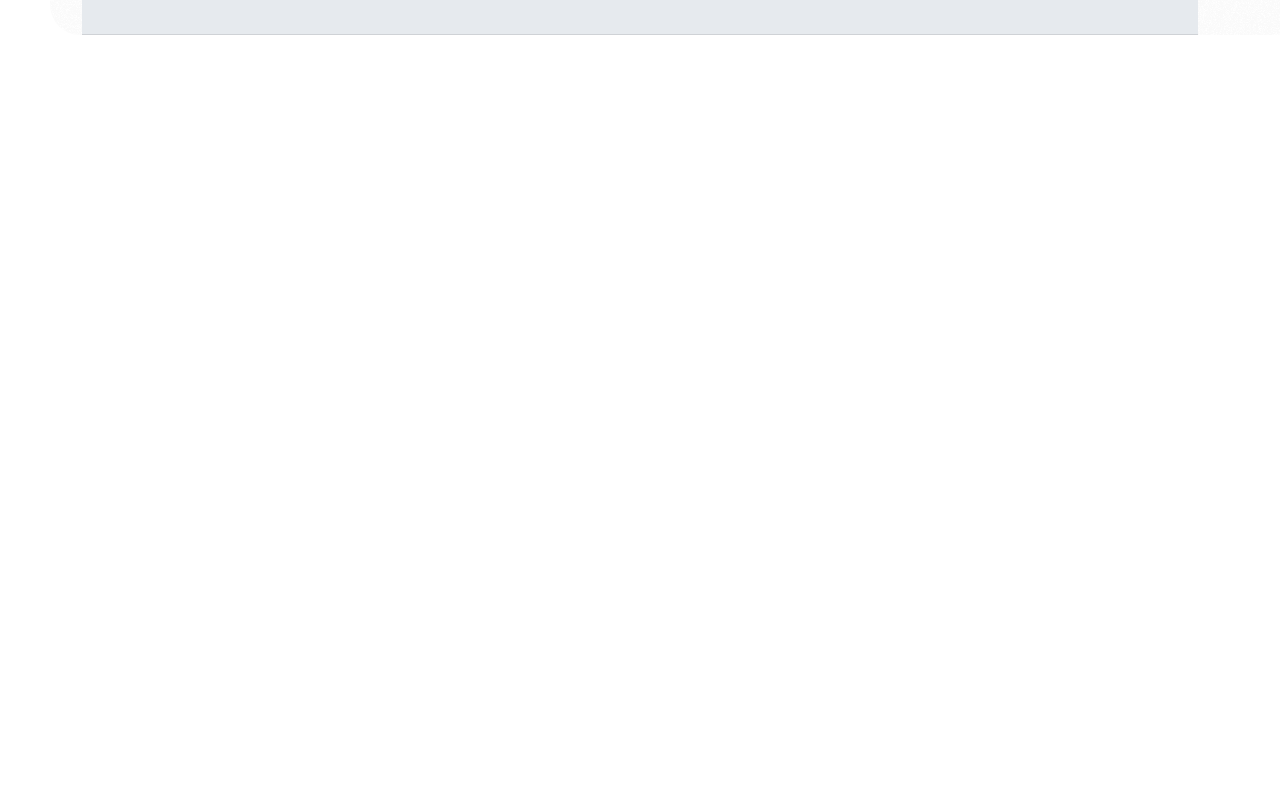
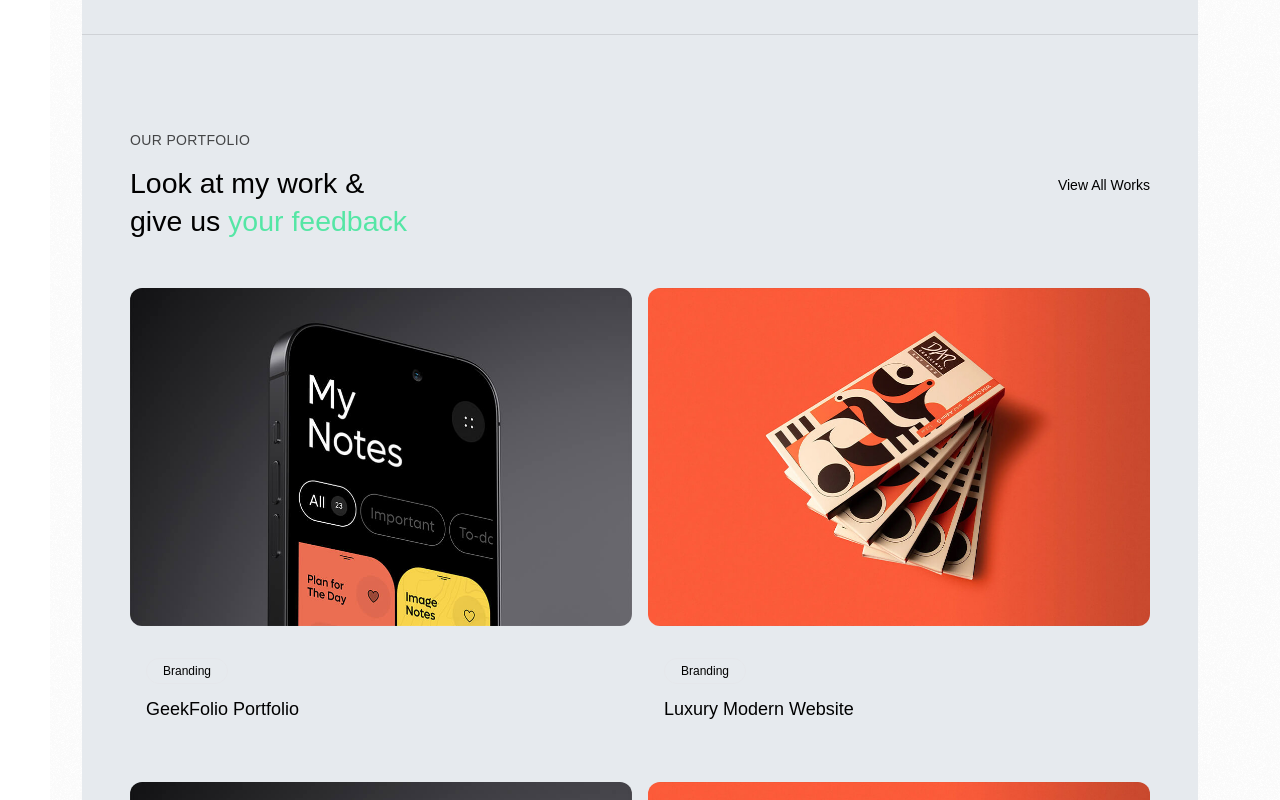
Before and after one commit to NamuSoft/ekan-clone, a Next.js app: page /light in a window 1280 px wide. Shown: the part 2880-3680 px from the top of the page. Before the commit the page ends 2915 px from the top, so only its background shows below. Built offline with nearby package versions, Linux system fonts and the light colour scheme.

Commit message:
feat: add portfolio section

```diff
--- a/src/app/light/container/MainLightContainer.tsx
+++ b/src/app/light/container/MainLightContainer.tsx
@@ -94,6 +94,28 @@ export const MainLightContainer = () => {
           ],
         },
       },
+      mainPortfolioComponent: {
+        portfolioWorkAtomProps: {
+          portfolios: [
+            {
+              imageUrl: "/assets/portfolio1.jpg",
+              title: "GeekFolio Portfolio",
+            },
+            {
+              imageUrl: "/assets/portfolio2.jpg",
+              title: "Luxury Modern Website",
+            },
+            {
+              imageUrl: "/assets/portfolio1.jpg",
+              title: "GeekFolio Portfolio",
+            },
+            {
+              imageUrl: "/assets/portfolio2.jpg",
+              title: "Luxury Modern Website",
+            },
+          ],
+        },
+      },
     },
   };
 
--- /dev/null
+++ b/src/components/Atoms/ProfileAtoms/PortfolioHeaderAtom.tsx
@@ -0,0 +1,20 @@
+import Link from "next/link";
+
+export function PortfolioHeaderAtom() {
+  return (
+    <div className='flex flex-col justify-between gap-8 lg:flex-row'>
+      <div>
+        <h6 className='mb-4 uppercase tracking-wide opacity-70'>
+          Our Portfolio
+        </h6>
+        <h3>
+          Look at my work &amp; <br /> give us{" "}
+          <span className='text-[--primary]'>your feedback</span>
+        </h3>
+      </div>
+      <div className='lg:self-center'>
+        <Link href=''>View All Works</Link>
+      </div>
+    </div>
+  );
+}
--- /dev/null
+++ b/src/components/Atoms/ProfileAtoms/PortfolioWorkAtom.module.css
@@ -0,0 +1,30 @@
+.portfolio {
+  position: relative;
+}
+
+.img {
+  position: relative;
+}
+
+.img::after {
+  content: "";
+  position: absolute;
+  top: -0.25rem;
+  left: -0.25rem;
+  right: -0.25rem;
+  bottom: -0.25rem;
+  border: 1px solid var(--primary);
+  border-radius: 0.5rem;
+  opacity: 0;
+  transition: all 0.4s;
+  pointer-events: none;
+}
+
+.portfolio:hover .img::after {
+  opacity: 1;
+}
+
+.portfolio:hover .brand {
+  background-color: var(--primary);
+  border-color: var(--primary);
+}
--- /dev/null
+++ b/src/components/Atoms/ProfileAtoms/PortfolioWorkAtom.tsx
@@ -0,0 +1,58 @@
+import Image from "next/image";
+import Link from "next/link";
+import { motion } from "framer-motion";
+
+import styles from "./PortfolioWorkAtom.module.css";
+
+type Props = {
+  portfolios: Array<{
+    imageUrl: string;
+    title: string;
+  }>;
+};
+
+export function PortfolioWorkAtom({ portfolios }: Props) {
+  return (
+    <div className='grid gap-4 md:grid-cols-[repeat(2,1fr)]'>
+      {portfolios.map((portfolio, index) => {
+        const { imageUrl, title } = portfolio;
+        return (
+          <motion.div
+            key={`${title}-${index}`}
+            className={`mt-12 ${styles.portfolio}`}
+            initial={{ opacity: 0, transform: "translate3d(0, 100%, 0)" }}
+            whileInView={{ opacity: 1, transform: "translate3d(0, 0, 0)" }}
+            transition={{ ease: "linear", delay: 0.2 }}
+            viewport={{ once: true }}
+          >
+            <div className={styles.img}>
+              <Link href=''>
+                <Image
+                  src={imageUrl}
+                  alt=''
+                  width={500}
+                  height={0}
+                  style={{ width: "100%", height: "100%" }}
+                  className='h-full w-full rounded-[0.75rem] object-cover object-[center_center]'
+                />
+              </Link>
+            </div>
+
+            <div className='mt-8 flex items-center px-4'>
+              <div>
+                <span
+                  className={`mb-[1rem] inline-block rounded-[2rem] border border-solid px-[1rem] py-1 text-xs transition-all duration-[0.4s] ${styles.brand}`}
+                >
+                  Branding
+                </span>
+                <h5 className='text-lg font-medium leading-[1]'>
+                  <Link href=''>{title}</Link>
+                </h5>
+              </div>
+            </div>
+          </motion.div>
+        );
+      })}
+    </div>
+  );
+}
--- /dev/null
+++ b/src/components/Components/MainPortfolioComponent/MainPortfolioComponent.tsx
@@ -0,0 +1,17 @@
+import React from "react";
+
+import { PortfolioHeaderAtom } from "~/components/Atoms/ProfileAtoms/PortfolioHeaderAtom";
+import { PortfolioWorkAtom } from "~/components/Atoms/ProfileAtoms/PortfolioWorkAtom";
+
+type Props = {
+  portfolioWorkAtomProps: React.ComponentProps<typeof PortfolioWorkAtom>;
+};
+
+export function MainPortfolioComponent({ portfolioWorkAtomProps }: Props) {
+  return (
+    <div className='rounded-[0_0_2rem_0] bg-[--background3] px-4 py-24 lg:px-12'>
+      <PortfolioHeaderAtom />
+      <PortfolioWorkAtom {...portfolioWorkAtomProps} />
+    </div>
+  );
+}
--- a/src/components/Modules/Main/MainContentModules.tsx
+++ b/src/components/Modules/Main/MainContentModules.tsx
@@ -1,23 +1,27 @@
 import React from "react";
 
 import { MainAboutComponent } from "~/components/Components/MainOurSkillsComponent/MainAboutComponent";
+import { MainPortfolioComponent } from "~/components/Components/MainPortfolioComponent/MainPortfolioComponent";
 import { MainServicesComponent } from "~/components/Components/MainServicesComponent/MainServicesComponent";
 import { MainTopNavigationComponent } from "~/components/Components/MainTopNavigationComponent/MainTopNavigationComponent";
 
 type Props = {
   mainServicesComponent: React.ComponentProps<typeof MainServicesComponent>;
   mainAboutComponent: React.ComponentProps<typeof MainAboutComponent>;
+  mainPortfolioComponent: React.ComponentProps<typeof MainPortfolioComponent>;
 };
 
 export const MainContentModules = ({
   mainServicesComponent,
   mainAboutComponent,
+  mainPortfolioComponent,
 }: Props) => {
   return (
     <div>
       <MainTopNavigationComponent />
       <MainServicesComponent {...mainServicesComponent} />
       <MainAboutComponent {...mainAboutComponent} />
+      <MainPortfolioComponent {...mainPortfolioComponent} />
     </div>
   );
 };
--- a/src/styles/globals.css
+++ b/src/styles/globals.css
@@ -15,13 +15,13 @@ body:before {
   content: "";
   position: absolute;
   top: 0;
-  left: 50px;
+  left: 3.125rem;
   right: 0;
   bottom: 0;
   background-image: url("../../public/assets/noise1.png");
   background-size: auto;
   background-repeat: repeat;
-  border-radius: 30px 0 0 30px;
+  border-radius: 1.875rem 0 0 1.875rem;
   pointer-events: none;
   opacity: 0.5;
   z-index: 1;
```
Also changed, not shown: public/assets/portfolio1.jpg (added), public/assets/portfolio2.jpg (added).
